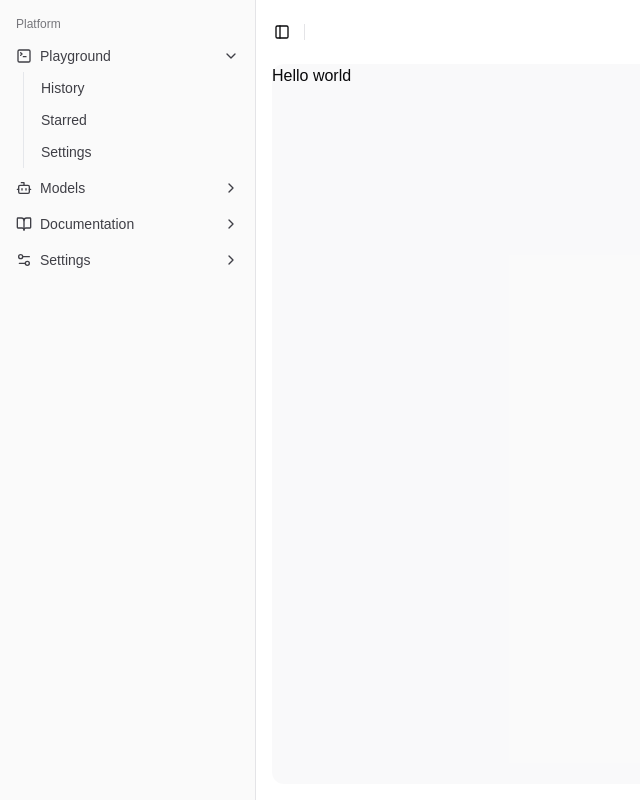
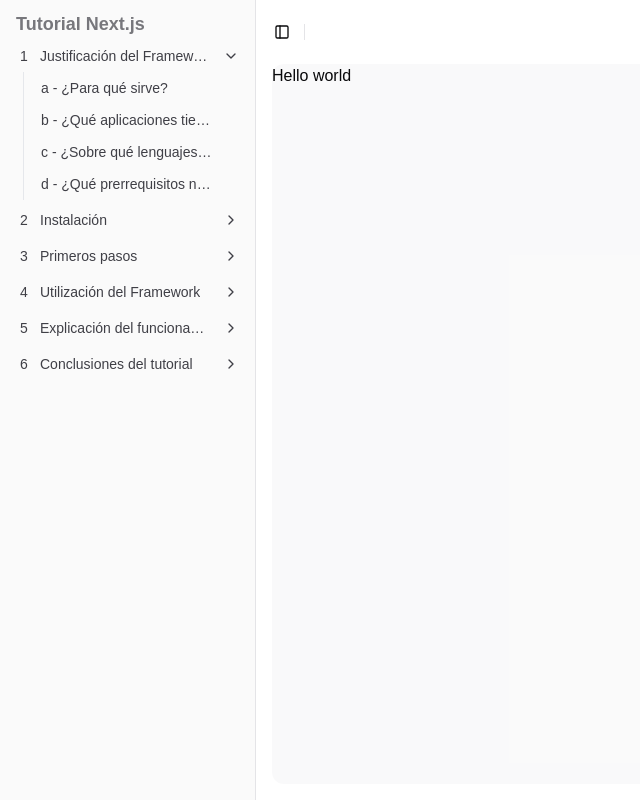
Before and after one commit to DedaloIcarus/actividad2_tutorial_nextjs, a Next.js app: page / in a window 1280 px wide. Shown: the whole page, without its empty margins (0-640 px from the left). Built offline with nearby package versions, Linux system fonts and the light colour scheme.

Commit message:
added sidebar titles

```diff
--- a/src/components/ui/app-sidebar.jsx
+++ b/src/components/ui/app-sidebar.jsx
@@ -32,93 +32,112 @@
     SidebarTrigger,
 } from "@/components/ui/sidebar"
 
-// This is sample data.
 const data = {
     navMain: [
         {
-            title: "Playground",
+            title: "Justificación del Framework Next.js",
             url: "#",
             icon: SquareTerminal,
             isActive: true,
             items: [
                 {
-                    title: "History",
+                    title: "¿Para qué sirve?",
                     url: "#",
                 },
                 {
-                    title: "Starred",
+                    title: "¿Qué aplicaciones tiene?",
                     url: "#",
                 },
                 {
-                    title: "Settings",
+                    title: "¿Sobre qué lenguajes se apoya?",
+                    url: "#",
+                },
+                {
+                    title: "¿Qué prerrequisitos necesita?",
                     url: "#",
                 },
             ],
         },
         {
-            title: "Models",
+            title: "Instalación",
             url: "#",
             icon: Bot,
             items: [
                 {
-                    title: "Genesis",
+                    title: "¿Se precisa instalación?",
                     url: "#",
                 },
                 {
-                    title: "Explorer",
+                    title: "¿Qué pasos hay que realizar para realizar la instalación?",
                     url: "#",
                 },
                 {
-                    title: "Quantum",
+                    title: "¿Versiones necesarias?",
+                    url: "#",
+                },
+                {
+                    title: "¿Rutas para tener en cuenta?",
+                    url: "#",
+                },
+                {
+                    title: "¿Variables de entorno?",
+                    url: "#",
+                },
+                {
+                    title: "¿Necesita base de datos?",
                     url: "#",
                 },
             ],
         },
         {
-            title: "Documentation",
+            title: "Primeros pasos",
             url: "#",
             icon: BookOpen,
             items: [
                 {
-                    title: "Introduction",
-                    url: "#",
-                },
-                {
-                    title: "Get Started",
-                    url: "#",
-                },
-                {
-                    title: "Tutorials",
-                    url: "#",
-                },
-                {
-                    title: "Changelog",
+                    title: "Cómo realizar una primera aproximación (“Hola Mundo”)",
                     url: "#",
                 },
             ],
         },
         {
-            title: "Settings",
+            title: "Utilización del Framework",
             url: "#",
             icon: Settings2,
             items: [
                 {
-                    title: "General",
+                    title: "¿Cómo empezar a crear una aplicación base?",
                     url: "#",
                 },
                 {
-                    title: "Team",
+                    title: "¿Cómo visualizar los resultados de la ejecución?",
+                    url: "#",
+                },
+
+            ],
+        },
+        {
+            title: "Explicación del funcionamiento del Framework Next.js",
+            url: "#",
+            icon: BookOpen,
+            items: [
+                {
+                    title: "¿Actúa sobre páginas, ficheros, secciones…?",
                     url: "#",
                 },
                 {
-                    title: "Billing",
+                    title: "¿Cómo se editan/modifican los ficheros que actúan en el framework?",
                     url: "#",
                 },
                 {
-                    title: "Limits",
+                    title: "¿Cómo se referencian los ficheros creados desde otras aplicaciones (si es el caso)?",
                     url: "#",
                 },
             ],
+        },
+        {
+            title: "Conclusiones del tutorial",
+            url: "#",
         },
     ],
 }
@@ -129,9 +148,9 @@
             <Sidebar collapsible="icon">
                 <SidebarContent>
                     <SidebarGroup>
-                        <SidebarGroupLabel>Platform</SidebarGroupLabel>
+                        <SidebarGroupLabel className="font-bold text-lg">Tutorial Next.js</SidebarGroupLabel>
                         <SidebarMenu>
-                            {data.navMain.map((item) => (
+                            {data.navMain.map((item, index1) => (
                                 <Collapsible
                                     key={item.title}
                                     asChild
@@ -141,18 +160,18 @@
                                     <SidebarMenuItem>
                                         <CollapsibleTrigger asChild>
                                             <SidebarMenuButton tooltip={item.title}>
-                                                {item.icon && <item.icon />}
-                                                <span>{item.title}</span>
+                                                <div className="min-h-4 min-w-4 text-center">{index1 + 1}</div>
+                                                <span className="truncate">{item.title}</span>
                                                 <ChevronRight className="ml-auto transition-transform duration-200 group-data-[state=open]/collapsible:rotate-90" />
                                             </SidebarMenuButton>
                                         </CollapsibleTrigger>
                                         <CollapsibleContent>
                                             <SidebarMenuSub>
-                                                {item.items?.map((subItem) => (
+                                                {item.items?.map((subItem, index2) => (
                                                     <SidebarMenuSubItem key={subItem.title}>
                                                         <SidebarMenuSubButton asChild>
                                                             <a href={subItem.url}>
-                                                                <span>{subItem.title}</span>
+                                                                <span>{String.fromCharCode(index2 + 97)} - {subItem.title}</span>
                                                             </a>
                                                         </SidebarMenuSubButton>
                                                     </SidebarMenuSubItem>
```
